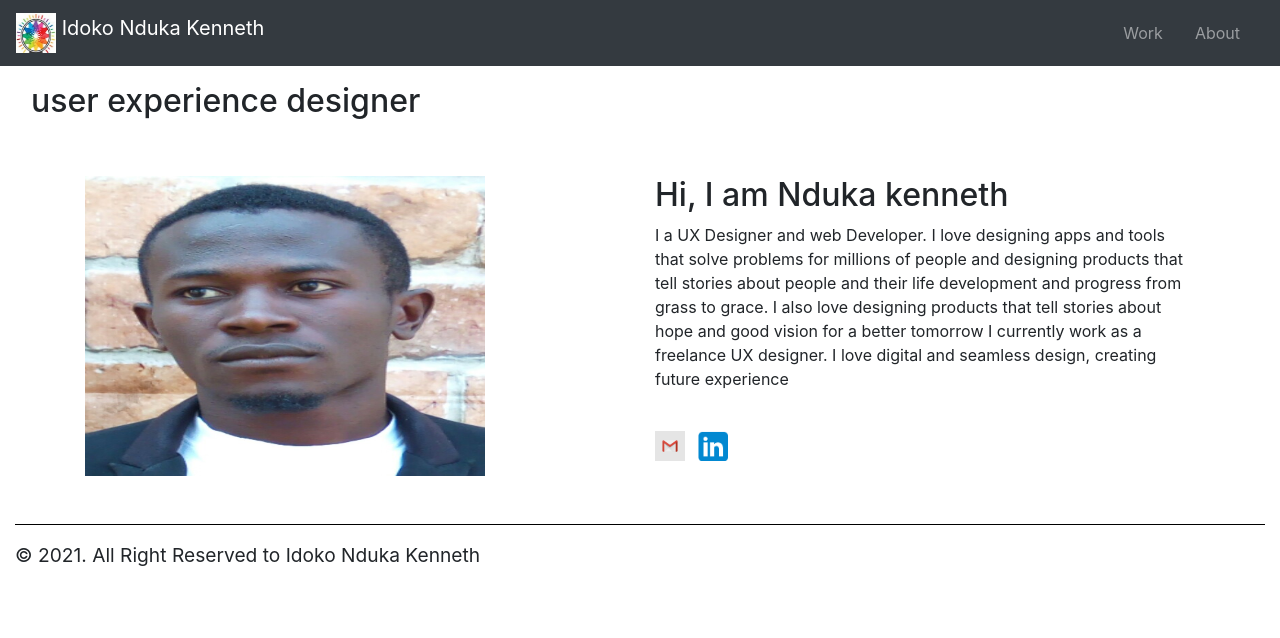
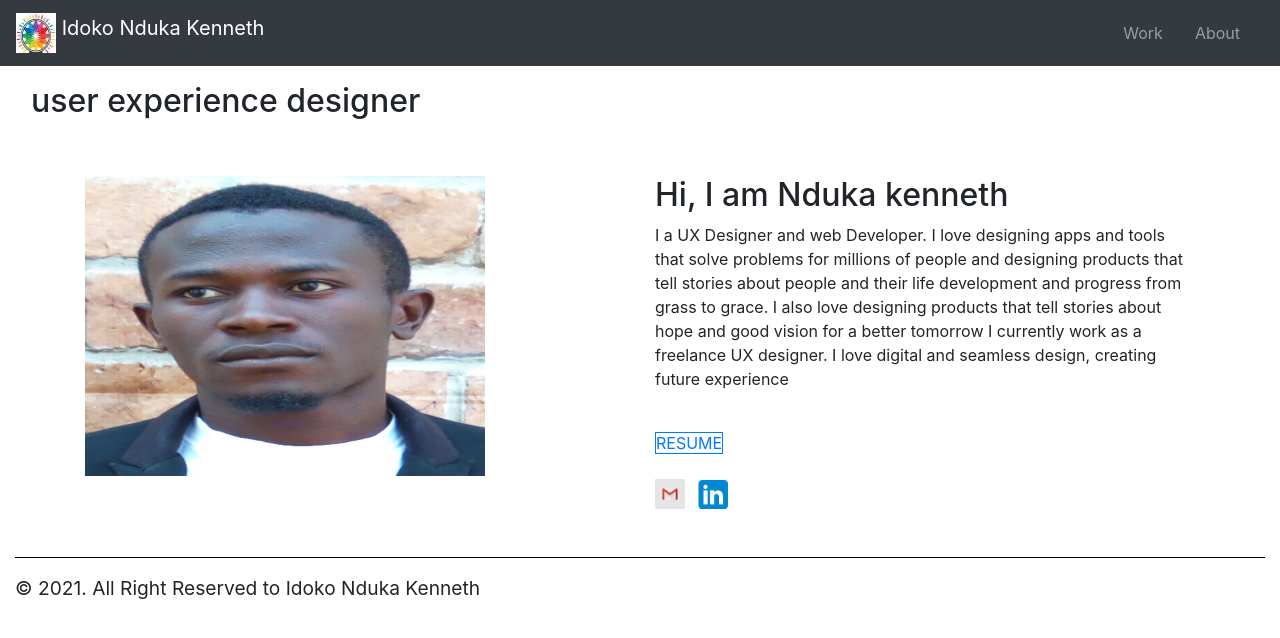
Before and after one commit to Idokoken/uxPortfolio, a plain HTML site: page about.html in a window 1280 px wide. Drawn offline with nearby package versions, Linux system fonts and the light colour scheme.

Commit message:
updated about.html

```diff
--- a/about.html
+++ b/about.html
@@ -55,8 +55,11 @@
                         I love digital and seamless design, creating future experience
                         </p>
                     <br>
+                    <span class='border border-primary mb-2'><a class='resume' href="https://drive.google.com/file/d/1H6nFN-i4TwFqsI25gOW5MVvalZyNqFUE/view?usp=sharing" target="_blank">RESUME</a></span>
+                    <br><br>
                     <span class='mr-2'><a href="mailto:sirnduka05@gmail.com"><img src="images/email.png" alt="email" height='30' width='30'></a></span>
                     <span><a href="https://www.linkedin.com/in/idoko-kenneth-1776766184"><img src="images/linkedin1.png" alt="email" height='30' width='30'></a></span>
+
                 </div>
             </div>
         </div>
--- a/css/index.css
+++ b/css/index.css
@@ -58,3 +58,10 @@ main {
   transform: translate(-50%, -50%);
   text-align: center;
 }
+
+.resume:hover {
+  background-color: blue;
+}
+.resume {
+  text-decoration: none;
+}
```
